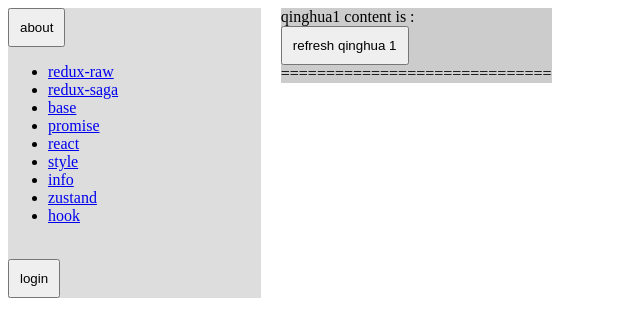
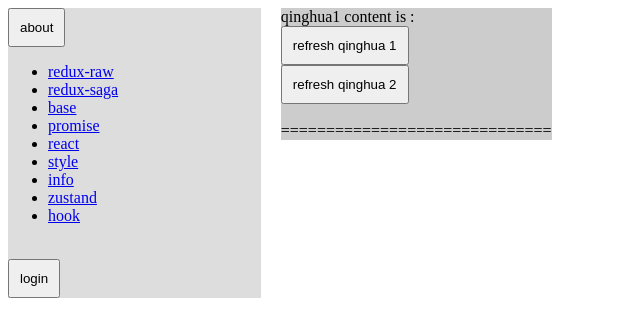
Before and after one commit to mikeiansky/react-learn, a React (Create React App) app: page /hook in a window 1280 px wide. Shown: the top 336 px of the page, without its empty margins (0-640 px from the left). Built offline with nearby package versions, Linux system fonts and the light colour scheme; no server answers.

Commit message:
优化hook

```diff
--- a/src/hook/HookApp.js
+++ b/src/hook/HookApp.js
@@ -3,9 +3,9 @@ import {apiHello, apiQinghua} from '../util/request'
 
 
 export default function App() {
-    const qinghau1 = useRequest(()=> apiQinghua())
+    const qinghau1 = useRequest(() => apiQinghua())
 
-    console.log('result ', qinghau1.res?.code, qinghau1.res?.data)
+    console.log('result ', qinghau1.res?.code, qinghau1.res?.content, qinghau1.version)
 
     return (
         <>
@@ -13,6 +13,9 @@ export default function App() {
                 qinghua1 content is : {qinghau1.data}
                 <br/>
                 <button onClick={qinghau1.refresh}>refresh qinghua 1</button>
+                <br/>
+                <button onClick={qinghau1.quickRefresh}>refresh qinghua 2</button>
+                <br/>
                 <br/>
                 <div>==============================</div>
                 {/*qinghua2 content is : {qinghua2.data}*/}
--- a/src/hook/loginHook.js
+++ b/src/hook/loginHook.js
@@ -1,6 +1,6 @@
 import {useEffect, useState} from "react";
 
-export default function useRequest(api, ...depend) {
+export default function useRequest(api, {useLoading = false, depends = []} = {}) {
     const [code, setCode] = useState(0);
     const [data, setData] = useState();
     const [error, setError] = useState(null);
@@ -8,9 +8,11 @@ export default function useRequest(api, ...depend) {
     const [version, setVersion] = useState(0);
     const [res, setRes] = useState()
 
-    useEffect(() => {
+    const quickRefresh = () => {
         let ignore = false;
-        setLoading(true)
+        if (useLoading) {
+            setLoading(true)
+        }
         api().then(response => {
             return response.json()
         }).then(data => {
@@ -18,18 +20,21 @@ export default function useRequest(api, ...depend) {
             setCode(data.code);
             setData(data.content);
             setError(null);
-            setLoading(false);
             setRes(data)
         }).catch(error => {
+            if (ignore) return
             setError(error)
-            setLoading(false);
         }).finally(() => {
-            // setLoading(false);
+            if (ignore) return
+            if (useLoading) {
+                setLoading(false);
+            }
         })
-        return () => {
-            ignore = true
-        };
-    }, [...depend, version]);
+    }
+
+    useEffect(() => {
+        quickRefresh()
+    }, [...depends, version]);
 
     const refresh = () => {
         setVersion(version + 1)
@@ -42,6 +47,7 @@ export default function useRequest(api, ...depend) {
         loading,
         version,
         refresh,
+        quickRefresh,
         res,
     };
 }
```
